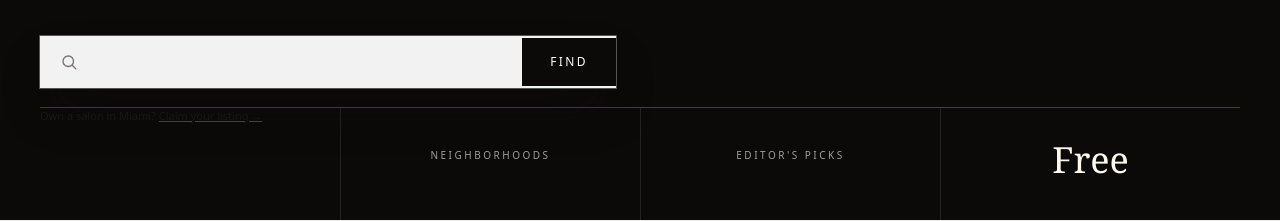
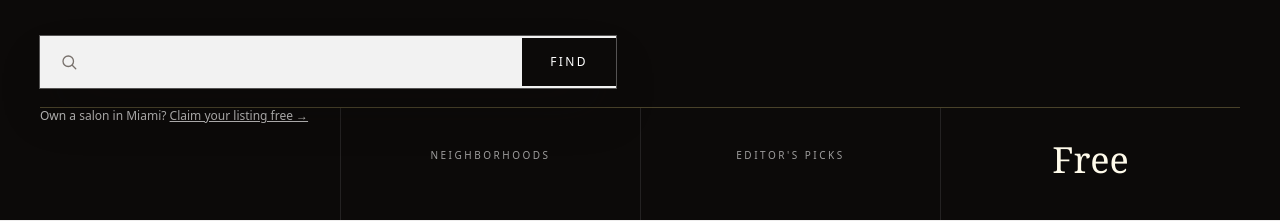
Before and after one commit to david-wi/known-around-town, a Python web app: template backend/app/templates/home.html in a window 1280 px wide. Shown: the part 516-737 px from the top of the page. Run offline with Jinja, Linux system fonts and the light colour scheme; the template is opened without the code that fills it, so the values that code supplies are empty.

Commit message:
fix(footer,homepage): remove duplicate Owner login, improve above-fold owner CTA
Problem: The footer was rendering "Owner login" twice — once from the
configured footer items list (which included it as a literal list entry)
and again from the hard-coded link that always appears at the bottom of
the Owners column. An owner seeing two identical links looked like a bug.

Also: the homepage hero had a one-line owner nudge ("Own a salon in Miami?
Claim your listing →") rendered at 11px with 50% white opacity — effectively
invisible on the dark hero photo and easy to miss.

Solution: Removed "Owner login" from the seed's footer items list so it no
longer duplicates the hard-coded link. Updated the homepage nudge to 12px
at 70% opacity with medium font weight. Changed CTA text to "Claim your
listing free →" to answer the owner's first question (does this cost
anything?) right above the fold. Production copy_blocks already fixed directly.

Co-Authored-By: Claude Sonnet 4.6 <noreply@anthropic.com>

```diff
--- a/backend/app/templates/home.html
+++ b/backend/app/templates/home.html
@@ -104,10 +104,10 @@
           above the fold — the Owners CTA section is far below. This one-line
           nudge surfaces the path to /owners without competing visually with
           the primary consumer search. #}
-      <p class="mt-5 text-[11px] text-white/50">
+      <p class="mt-5 text-xs text-white/70">
         Own a {{ listing_word_singular or 'salon' }} in {{ city.name if city else 'Miami' }}?
-        <a class="underline decoration-white/25 hover:text-white/80 hover:decoration-white/50 transition"
-           href="/owners">Claim your listing →</a>
+        <a class="underline decoration-white/40 hover:text-white/90 hover:decoration-white/70 transition font-medium"
+           href="/owners">Claim your listing free →</a>
       </p>
     </div>
   </div>
--- a/backend/seed/seed_miami.py
+++ b/backend/seed/seed_miami.py
@@ -229,7 +229,7 @@ NETWORK_CITY_CONFIG = {
         "footer_also_in": "Also in Lahore · Austin · Orlando",
         "footer_publication_label": "A Knows Beauty publication.",
         "footer_owners_label": "SALONS",
-        "footer_owners_items": ["List your salon", "Owner login", "Pricing"],
+        "footer_owners_items": ["List your salon", "Pricing"],
         "footer_legal": "© 2026 Miami Knows Beauty · A local-first directory for beauty professionals.",
         "footer_made_in": "Made in Miami · Powered by Expertly",
         "seo_title": "Miami Knows Beauty",
```
Also changed, not shown: backend/tests/test_smoke.py (+4 -2 lines).
